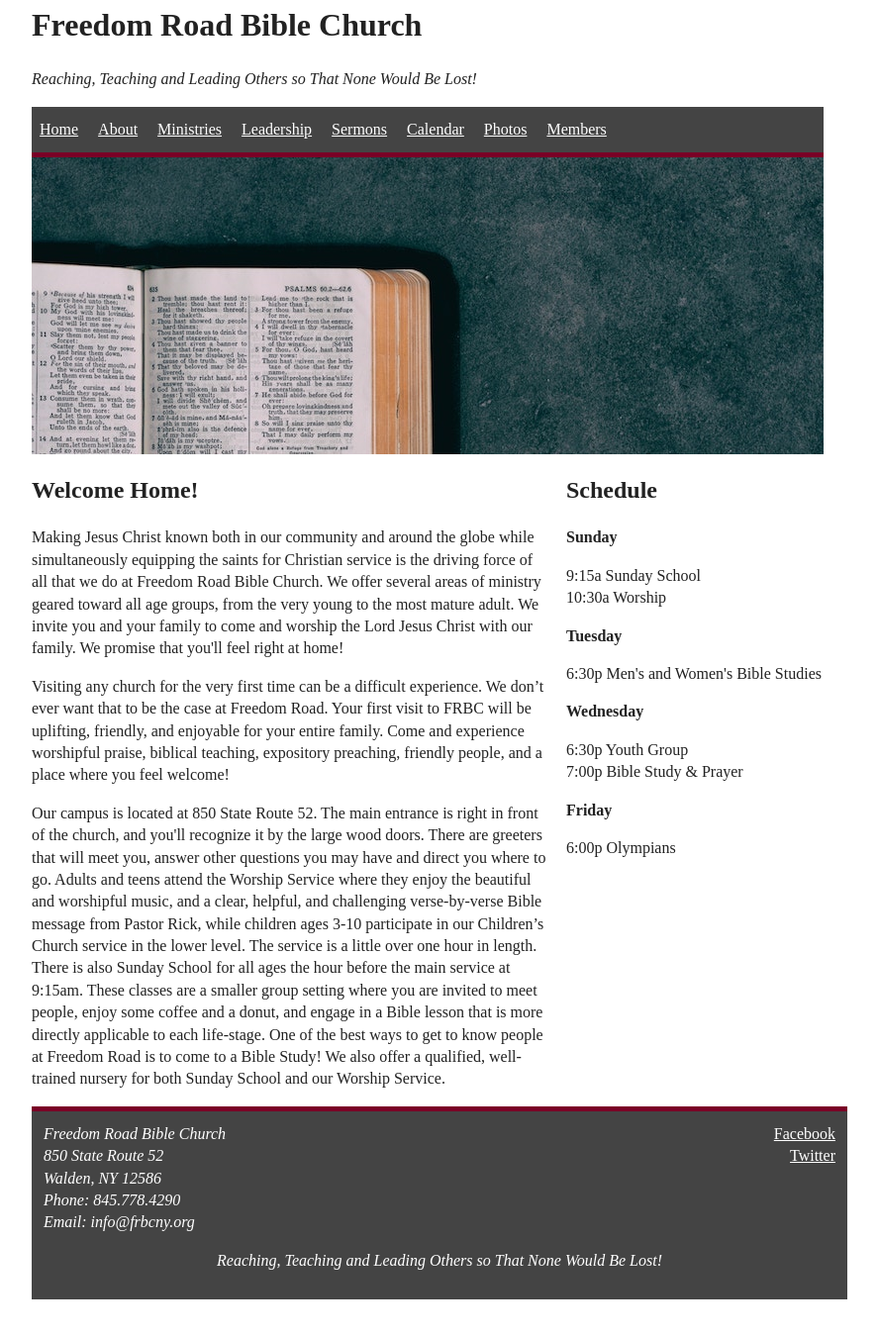
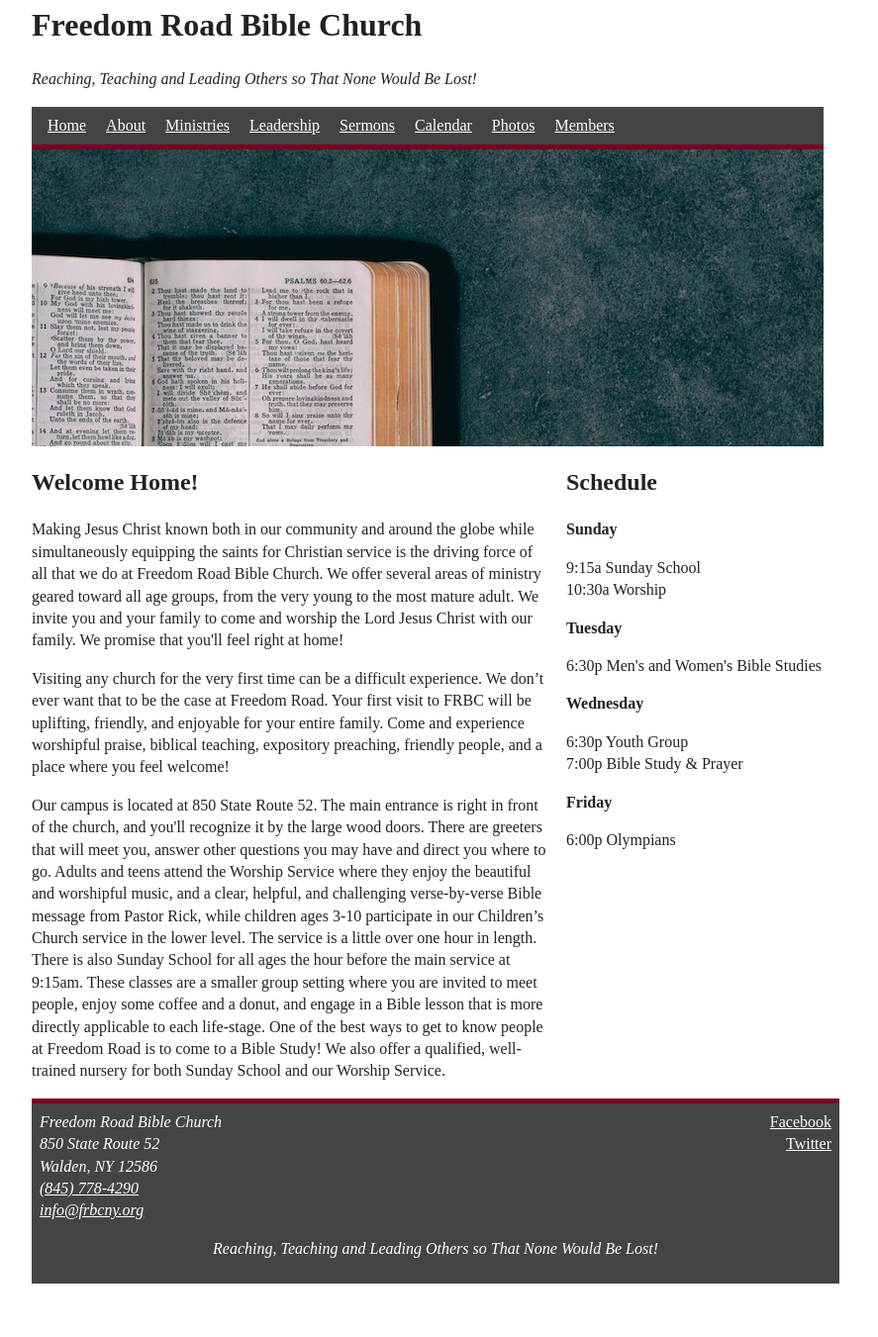
Before and after one commit to jackivan88/frbcny, a plain HTML site: page index.html in a window 1280 px wide. Shown: the part 37-1388 px from the top of the page at 99% size, without its empty margins (208-1095 px from the left). Drawn offline with nearby package versions, Linux system fonts and the light colour scheme.

Commit message:
Add favicon and tweak padding

```diff
--- a/css/main.css
+++ b/css/main.css
@@ -95,6 +95,7 @@ textarea {
 body {
     max-width: 800px;
     margin: 40px auto;
+    padding: 0 10px;
 }
 
 .subtitle {
@@ -106,9 +107,9 @@ body {
 }
 
 .menu {
-    padding: .75em 0;
+    padding: .5em;
     background: rgb(68, 68, 68);
-    width: 100%;
+    max-width: 100%;
     border-bottom: 5px solid rgb(122, 0, 38);
 }
 
@@ -172,7 +173,7 @@ footer {
     width: 100%;
     border-top: 5px solid rgb(122, 0, 38);
     color: white;
-    padding: .75em;
+    padding: .5em;
     overflow: auto;
     display: grid;
     grid-template-columns: 1fr 1fr 1fr 1fr;
--- a/index.html
+++ b/index.html
@@ -10,8 +10,7 @@
 
     <link rel="manifest" href="site.webmanifest">
     <link rel="apple-touch-icon" href="icon.png">
-    <!-- Place favicon.ico in the root directory -->
-
+    <link rel="icon" href="favicon.ico">
     <link rel="stylesheet" href="css/normalize.css">
     <link rel="stylesheet" href="css/main.css">
 </head>
@@ -99,8 +98,8 @@
             Freedom Road Bible Church<br>
             850 State Route 52<br>
             Walden, NY 12586<br>
-            Phone: 845.778.4290<br>
-            Email: info@frbcny.org
+            <a href="tel:18457784290">(845) 778-4290</a><br>
+            <a href="mailto:info@frbcny.org">info@frbcny.org</a>
         </address>
         <section class="footerSocial">
             <ul>
```
Also changed, not shown: favicon.ico.
